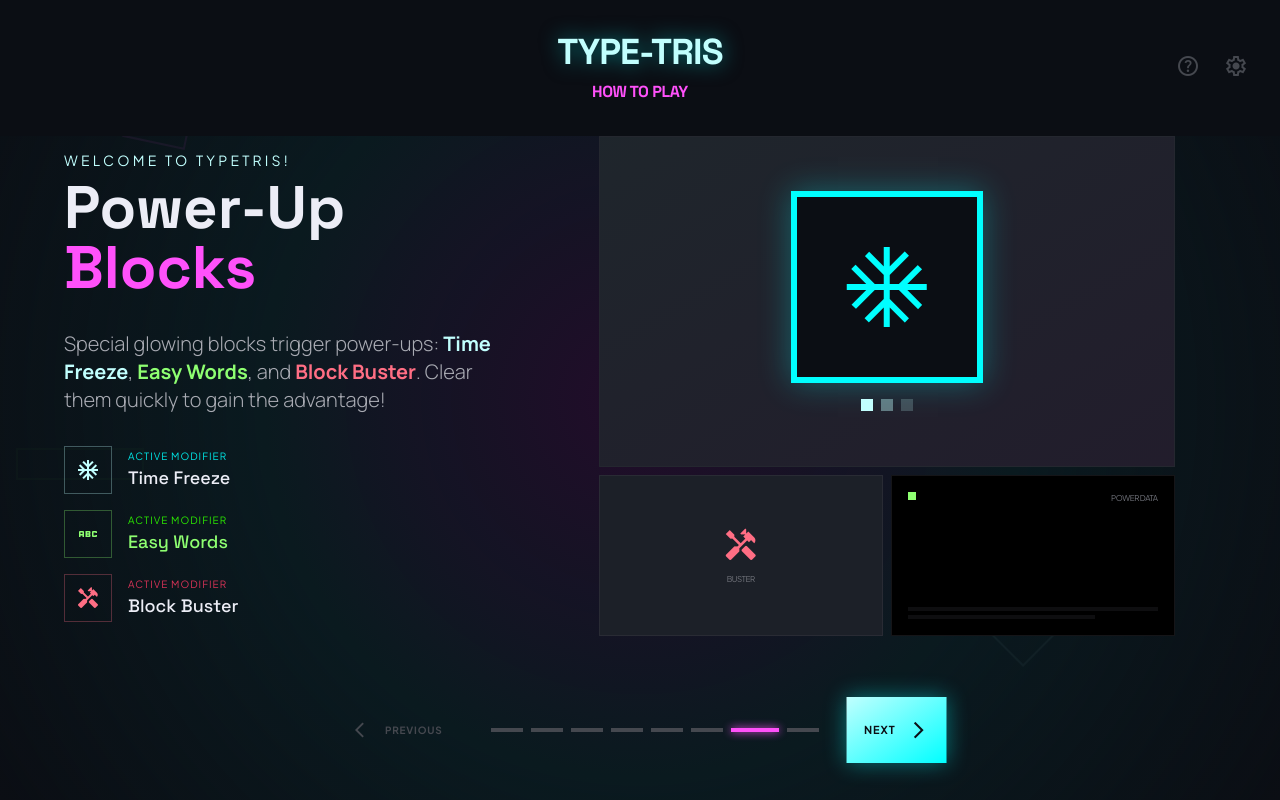
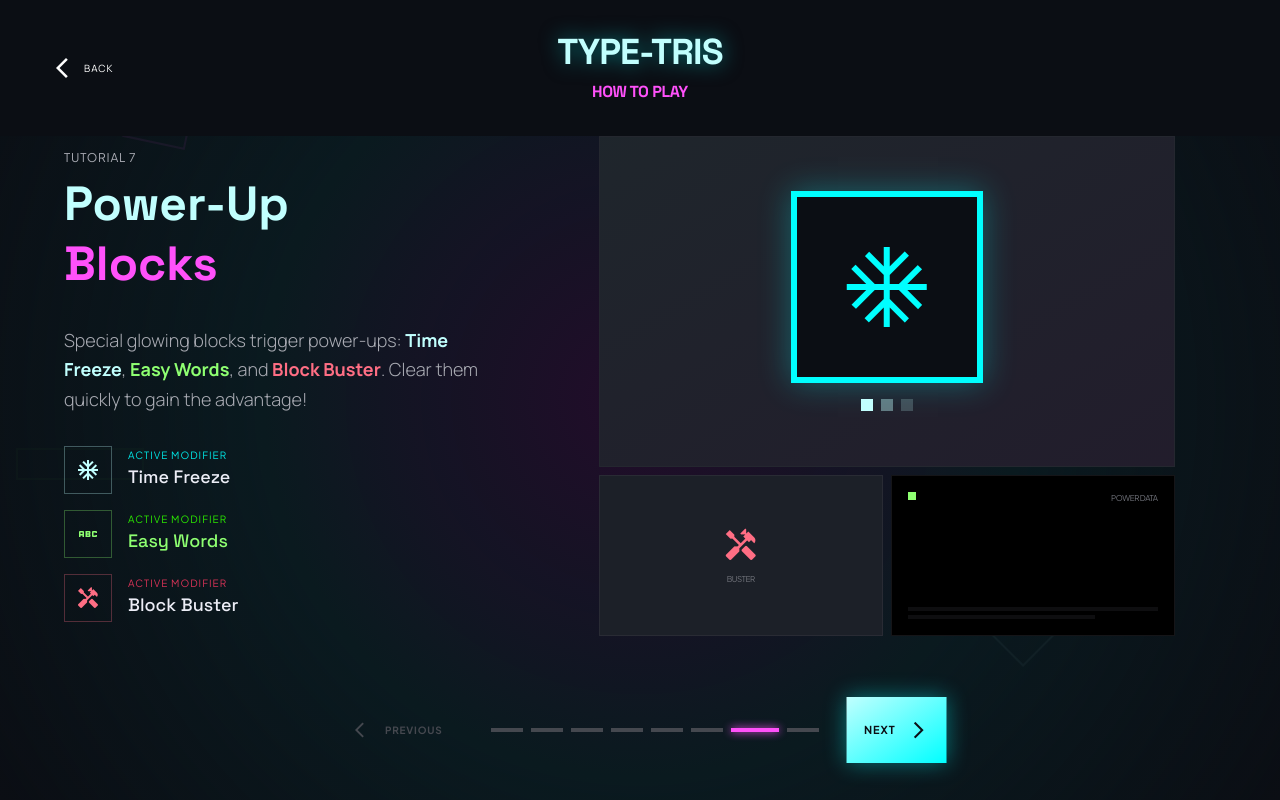
Before and after one commit to sarahlieng/TypeTris, a plain HTML site: page web/instructions/instructions7.html in a window 1280 px wide. Drawn offline with nearby package versions, Linux system fonts and the light colour scheme.

Commit message:
small instructions ui updates

```diff
--- a/web/instructions/instructions7.html
+++ b/web/instructions/instructions7.html
@@ -106,25 +106,23 @@
 <h1 class="text-4xl font-black text-[#c1fffe] drop-shadow-[0_0_10px_rgba(0,230,230,0.5)] font-['Space_Grotesk'] tracking-tight uppercase">TYPE-TRIS</h1>
 <span class="text-[#ff51fa] font-bold font-['Space_Grotesk'] tracking-tight uppercase">HOW TO PLAY</span>
 </div>
-<div class="absolute right-8 top-1/2 -translate-y-1/2 flex items-center space-x-6">
-<button type="button" class="text-[#45484f] uppercase text-[10px] tracking-widest hover:text-[#00ffff] transition-colors duration-200 active:scale-95 duration-100" aria-label="Help">
-<span class="material-symbols-outlined">help</span>
-</button>
-<button type="button" class="text-[#45484f] uppercase text-[10px] tracking-widest hover:text-[#00ffff] transition-colors duration-200 active:scale-95 duration-100" aria-label="Settings">
-<span class="material-symbols-outlined">settings</span>
+<div class="absolute left-14 top-1/2 -translate-y-1/2 flex items-center space-x-3">
+<button type="button" onclick="window.location.href='../index.html'" class="text-white uppercase text-[10px] tracking-widest hover:text-[#00ffff] transition-colors duration-200 active:scale-95 flex items-center justify-center gap-1" aria-label="Back">
+<span class="material-symbols-outlined leading-none">arrow_back_ios</span>
+<span class="leading-none">Back</span>
 </button>
 </div>
 </header>
 <main class="relative z-10 flex flex-col items-center justify-center min-h-[calc(100vh-200px)] px-4 pb-28">
 <div class="max-w-6xl w-full grid grid-cols-1 md:grid-cols-12 gap-8 items-center">
 <div class="md:col-span-5 space-y-8">
-<div>
-<p class="font-label text-primary uppercase tracking-[0.2rem] text-sm mb-2">Welcome to TypeTris!</p>
-<h2 class="font-headline text-5xl md:text-6xl font-bold text-on-surface leading-none">
+<div class="space-y-2">
+<p class="font-label text-xs text-on-surface-variant tracking-[0.05rem] uppercase">TUTORIAL 7</p>
+<h2 class="font-headline text-5xl font-bold text-primary leading-tight">
 Power-Up <br/><span class="text-secondary">Blocks</span>
 </h2>
 </div>
-<p class="text-on-surface-variant text-lg md:text-xl font-light leading-relaxed max-w-md">
+<p class="text-on-surface-variant text-lg font-light leading-relaxed max-w-md">
 Special glowing blocks trigger power-ups: <span class="text-primary font-bold">Time Freeze</span>, <span class="text-tertiary font-bold">Easy Words</span>, and <span class="text-error font-bold">Block Buster</span>. Clear them quickly to gain the advantage!
 </p>
 <div class="flex flex-col space-y-4">
```
Also changed, not shown: web/instructions/instructions.html (+4 -6 lines), web/instructions/instructions2.html (+5 -7 lines), web/instructions/instructions3.html (+5 -7 lines), web/instructions/instructions4.html (+5 -7 lines), web/instructions/instructions5.html (+6 -11 lines), web/instructions/instructions6.html (+7 -9 lines), web/instructions/instructions8.html (+6 -8 lines), 1 other file.
